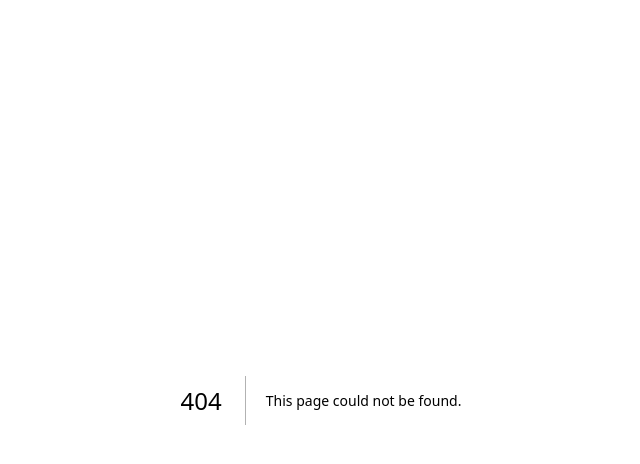
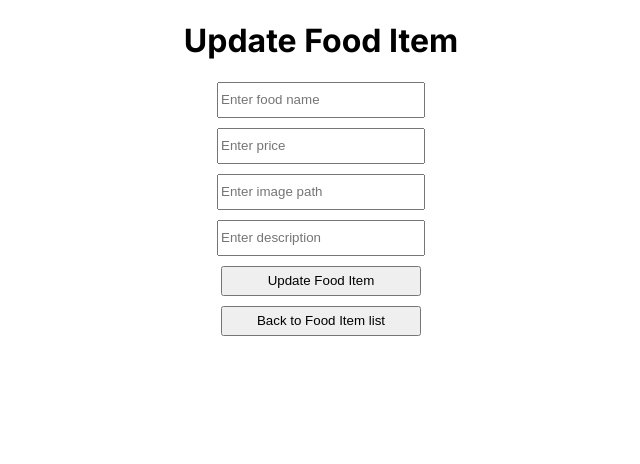
Before and after one commit to anil-sidhu/next-js-project, a Next.js app: page /restaurant/dashboard/1 in a window 1280 px wide. Before the commit this address had no page. Shown: the top 464 px of the page, without its empty margins (319-959 px from the left). Built offline with nearby package versions, Linux system fonts and the light colour scheme.

Commit message:
done with edit UI

```diff
--- a/src/app/_components/FoodItemList.js
+++ b/src/app/_components/FoodItemList.js
@@ -1,7 +1,9 @@
+import { useRouter } from "next/navigation";
 import { useEffect, useState } from "react";
 
 const FoodItemList = () => {
     const [foodItems, setFoodItems] = useState();
+    const router=useRouter()
 
     useEffect(() => {
         loadFoodItems();
@@ -55,7 +57,8 @@
                         <td>{item.price}</td>
                         <td>{item.description}</td>
                         <td><img src={item.img_path} /> </td>
-                        <td><button onClick={()=>deleteFoodItem(item._id)}>Delete</button><button>Edit</button></td>
+                        <td><button onClick={()=>deleteFoodItem(item._id)}>Delete</button>
+                        <button onClick={()=>router.push('dashboard/'+item._id)} >Edit</button></td>
                     </tr>
 
                     ))
--- a/src/app/api/restaurant/foods/[id]/route.js
+++ b/src/app/api/restaurant/foods/[id]/route.js
@@ -24,5 +24,4 @@
     }
 
     return NextResponse.json({result,success})
-
 }
--- /dev/null
+++ b/src/app/restaurant/dashboard/[id]/page.js
@@ -0,0 +1,65 @@
+'use client'
+import { useRouter } from "next/navigation";
+import { useState } from "react";
+
+const EditFoodItems = (props) => {
+
+    console.log(props.params.id);
+    const [name, setName] = useState("");
+    const [price, setPrice] = useState("");
+    const [path, setPath] = useState("");
+    const [description, setDescription] = useState("");
+    const [error,setError]=useState(false)
+    const router= useRouter();
+
+    const handleEditFoodItem = async () => {
+        console.log(name, price, path, description);
+        if(!name || !path || !price || !description){
+            setError(true);
+            return false
+        }else{
+            setError(false)
+        }
+
+
+    }
+
+    return (<div className="container">
+        <h1> Update Food Item</h1>
+        <div className="input-wrapper">
+            <input type="text" className="input-field" placeholder="Enter food name"
+                value={name} onChange={(e) => setName(e.target.value)}
+            />
+            {error && !name && <span className="input-error">Please enter valid name</span>}
+        </div>
+        <div className="input-wrapper">
+            <input type="text" className="input-field" placeholder="Enter price"
+                value={price} onChange={(e) => setPrice(e.target.value)}
+            />
+            {error && !price && <span className="input-error">Please enter valid price</span>}
+
+        </div>
+        <div className="input-wrapper">
+            <input type="text" className="input-field" placeholder="Enter image path"
+                value={path} onChange={(e) => setPath(e.target.value)}
+            />
+            {error && !path && <span className="input-error">Please enter valid path</span>}
+
+        </div>
+        <div className="input-wrapper">
+            <input type="text" className="input-field" placeholder="Enter description"
+                value={description} onChange={(e) => setDescription(e.target.value)}
+            />
+            {error && !description && <span className="input-error">Please enter valid description</span>}
+
+        </div>
+        <div className="input-wrapper">
+            <button className="button" onClick={handleEditFoodItem}>Update Food Item</button>
+        </div>
+        <div className="input-wrapper">
+            <button className="button"  onClick={()=>router.push('../dashboard')}>Back to Food Item list</button>
+        </div>
+    </div>)
+}
+
+export default EditFoodItems;
--- a/src/app/restaurant/dashboard/page.js
+++ b/src/app/restaurant/dashboard/page.js
@@ -8,13 +8,11 @@
     const [addItem, setAddItem] = useState(false)
     return (<div>
         <RestaurantHeader />
-        <button onClick={()=>setAddItem(true)}>Add Food </button>
-        <button onClick={()=>setAddItem(false)}>Dashboard</button>
+        <button onClick={() => setAddItem(true)}>Add Food </button>
+        <button onClick={() => setAddItem(false)}>Dashboard</button>
         {
             addItem ? <AddFoodItems setAddItem={setAddItem} /> : <FoodItemList />
         }
-
-
     </div>)
 }
 
```
